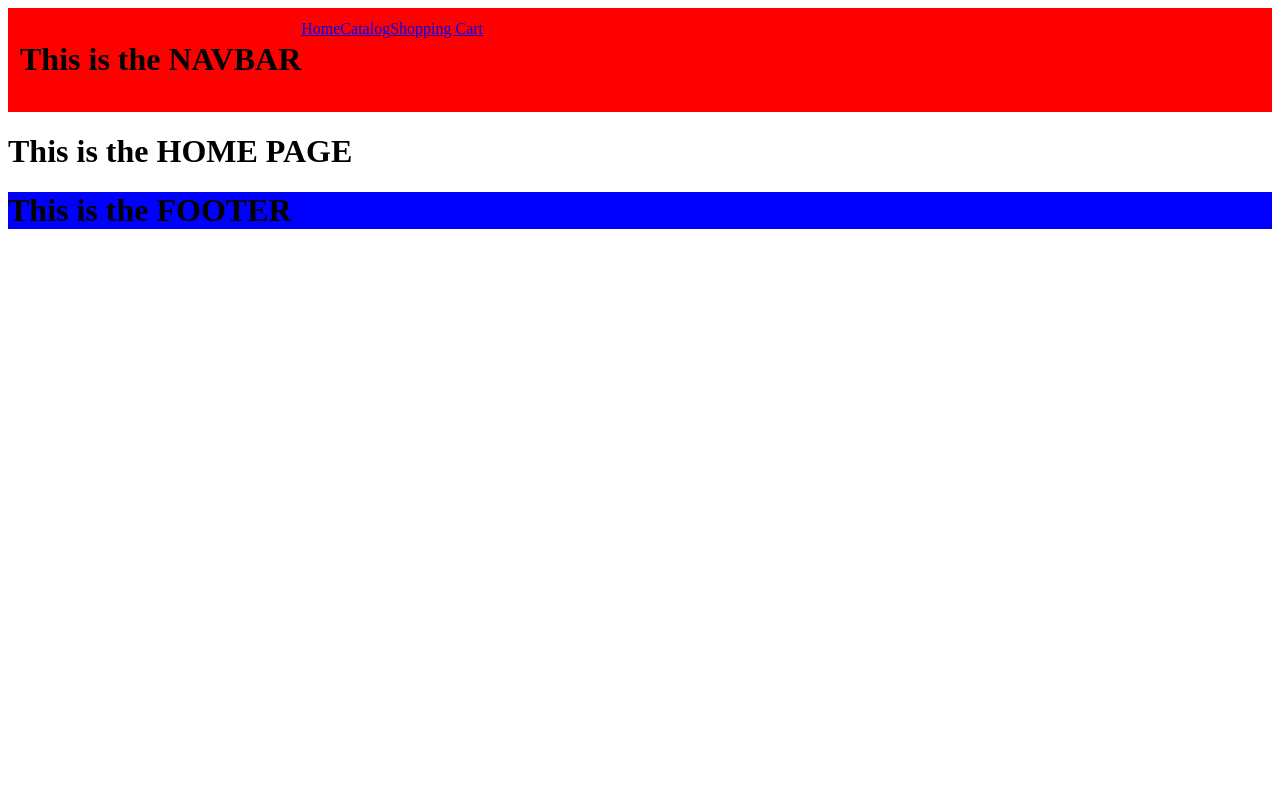
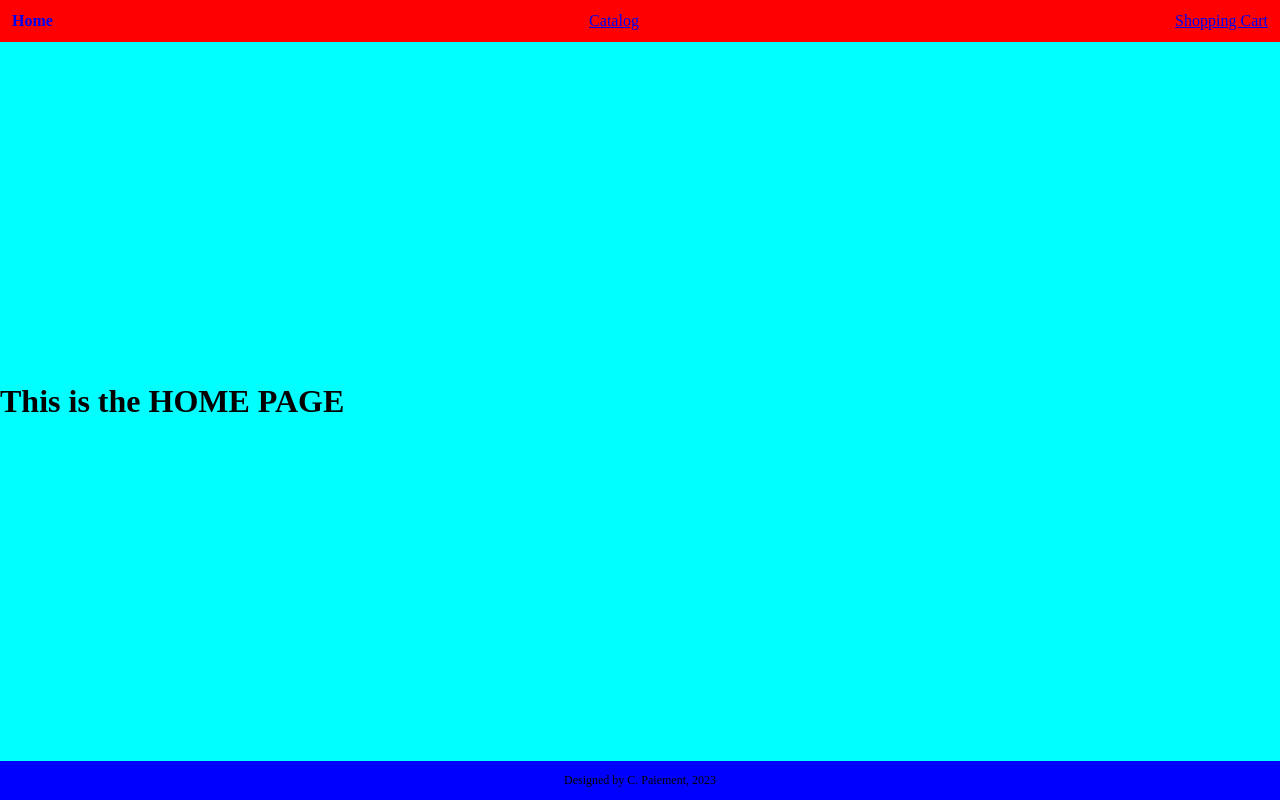
Before and after one commit to copaiement/shopping-cart, a React (Vite) app: page / in a window 1280 px wide. Built offline with nearby package versions, Linux system fonts and the light colour scheme.

Commit message:
Added some styling

```diff
--- a/src/components/Footer.jsx
+++ b/src/components/Footer.jsx
@@ -3,7 +3,7 @@ import "../styles/footer.css"
 export function Footer() {
   return (
     <div className="footer">
-      <h1>This is the FOOTER</h1>
+      <div>Designed by C. Paiement, 2023</div>
     </div>
   )
 }
--- a/src/components/Navbar.jsx
+++ b/src/components/Navbar.jsx
@@ -4,10 +4,12 @@ import '../styles/navbar.css'
 export function Navbar() {
   return (
     <div className="navbar">
-      <h1>This is the NAVBAR</h1>
-      <Link to="/">Home</Link>
-      <Link to={`catalog`}>Catalog</Link>
-      <Link to={`cart`}>Shopping Cart</Link>
+      <div className="navbar-img"></div>
+      <div className="navbar-links">
+        <Link className="navbar-link" to="/">Home</Link>
+        <Link to={`catalog`}>Catalog</Link>
+        <Link to={`cart`}>Shopping Cart</Link>
+      </div>
     </div>
   )
 }
--- a/src/pages/Home.jsx
+++ b/src/pages/Home.jsx
@@ -1,7 +1,7 @@
 export function Home() {
   return (
-    <>
+    <div className="home">
       <h1>This is the HOME PAGE</h1>
-    </>
+    </div>
   )
 }
--- a/src/pages/Root.jsx
+++ b/src/pages/Root.jsx
@@ -5,6 +5,7 @@ import { Home } from "./Home"
 import { Catalog } from './Catalog'
 import { ShoppingCart } from './ShoppingCart'
 import { DetailPage } from './DetailPage'
+import '../styles/root.css'
 
 export function Root() {
   return (
--- a/src/styles/footer.css
+++ b/src/styles/footer.css
@@ -1,3 +1,7 @@
 .footer {
   background-color: blue;
+  margin: 0;
+  font-size: 12px;
+  padding: 12px;
+  text-align: center;
 }
--- a/src/styles/navbar.css
+++ b/src/styles/navbar.css
@@ -3,4 +3,16 @@
   margin: 0;
   padding: 12px;
   display: flex;
+  align-items: center;
 }
+
+.navbar-links {
+  display: flex;
+  width: 100%;
+  justify-content: space-between;
+}
+
+.navbar-link {
+  font-weight: bold;
+  text-decoration: none;
+}
--- /dev/null
+++ b/src/styles/root.css
@@ -0,0 +1,17 @@
+* {
+  box-sizing: border-box;
+  margin: 0;
+}
+
+body {
+  width: 100vw;
+  height: 100vh;
+}
+
+#root {
+  height: 100%;
+  background-color: aqua;
+  display: flex;
+  flex-direction: column;
+  justify-content: space-between;
+}
```
